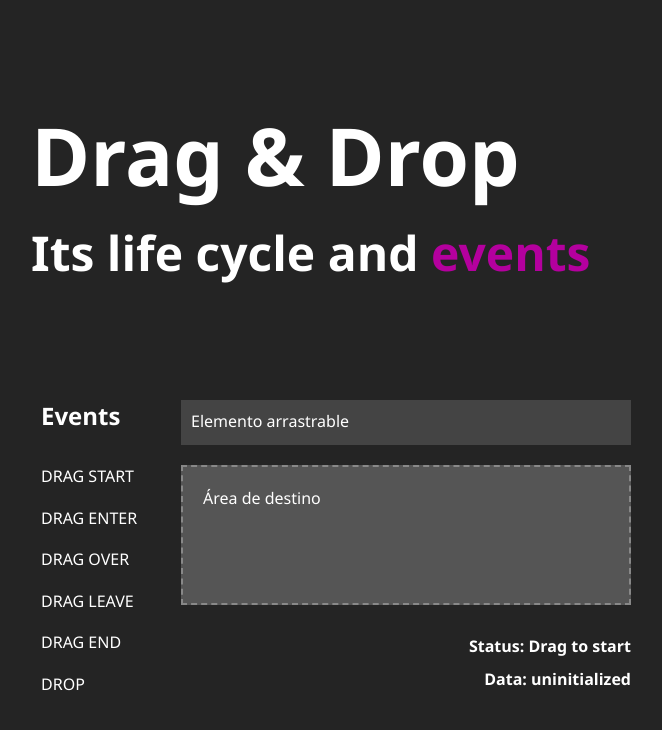
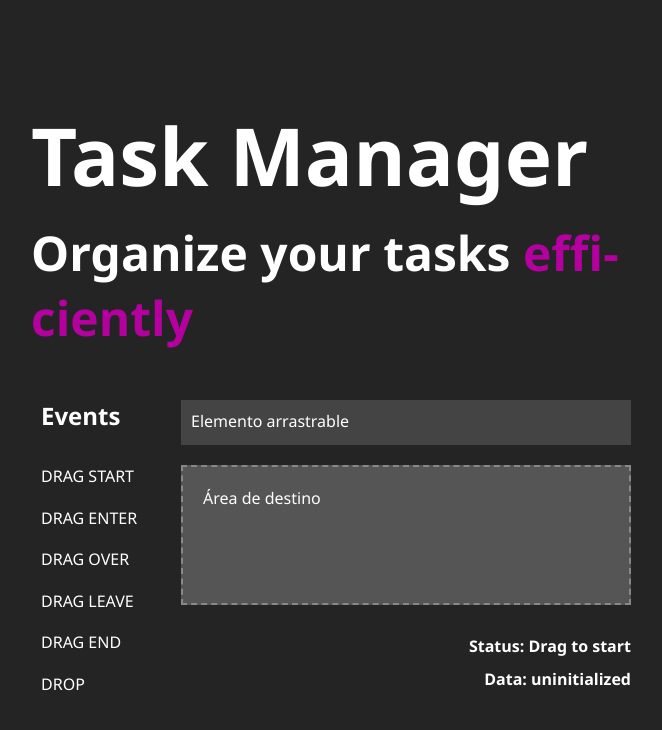
Before and after one commit to vgbr-dev/drag-and-drop, a React (Vite) app: page / in a window 1280 px wide. Shown: the top 730 px of the page, without its empty margins (309-971 px from the left). Built offline with nearby package versions, Linux system fonts and the light colour scheme.

Commit message:
feat(react): update `Header` component

```diff
--- a/src/components/Header/index.jsx
+++ b/src/components/Header/index.jsx
@@ -11,10 +11,10 @@
  * @returns {JSX.Element} The rendered component.
  */
 const Header = () => (
-  <header className="app-header">
-    <h1 className="app-header__title">Drag &amp; Drop</h1>
+  <header className="app__header app-header">
+    <h1 className="app-header__title">Task Manager</h1>
     <h2 className="app-header__subtitle">
-      Its life cycle and <span className="app-header__subtitle--accent">events</span>
+      Organize your tasks <span className="app-header__subtitle--accent">efficiently</span>
     </h2>
   </header>
 );
```
